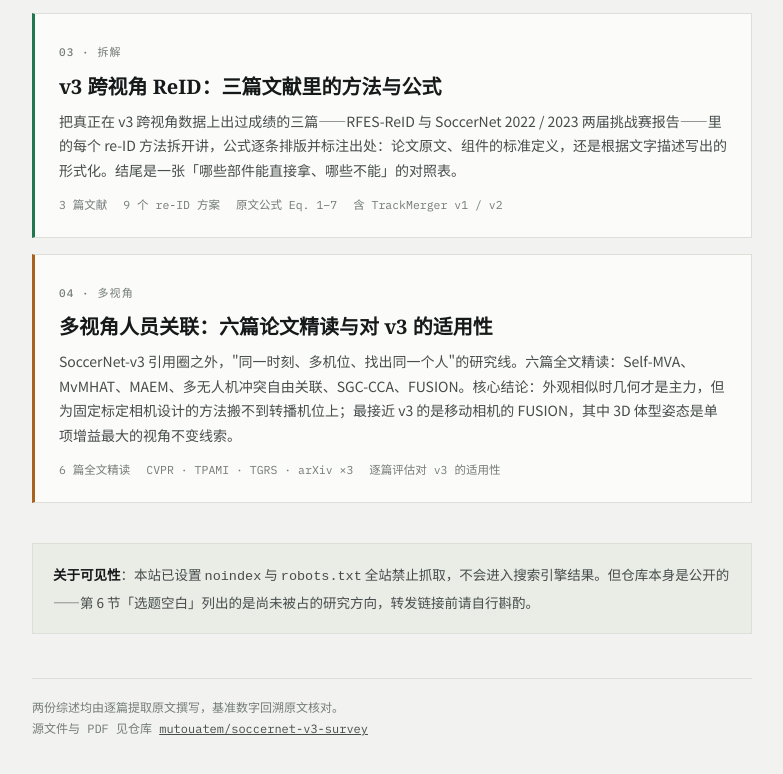
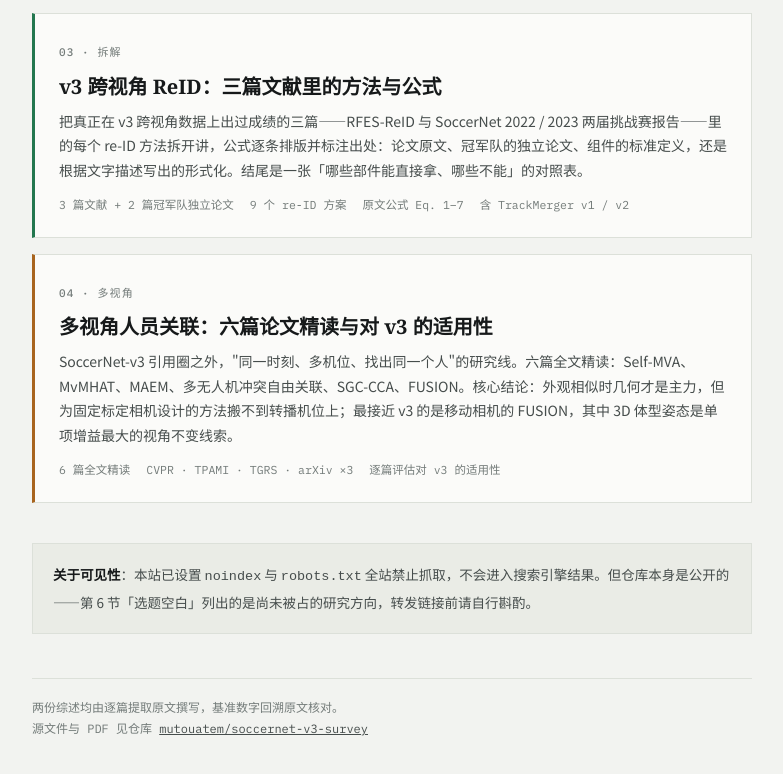
Before and after one commit to mutouatem/soccernet-v3-survey, a plain HTML site: page index.html in a window 1280 px wide. Shown: the part 887-1661 px from the top of the page, without its empty margins (248-1031 px from the left). Drawn offline with Linux system fonts and the light colour scheme.

Commit message:
首页：第三模块说明补上两篇独立论文
Co-Authored-By: Claude Fable 5.1 <noreply@anthropic.com>

```diff
--- a/index.html
+++ b/index.html
@@ -89,8 +89,8 @@ footer a{color:var(--ink-2)}
     <a class="card" href="reid-methods.html" style="--edge:var(--a3)">
       <span class="n">03 · 拆解</span>
       <h2>v3 跨视角 ReID：三篇文献里的方法与公式</h2>
-      <p>把真正在 v3 跨视角数据上出过成绩的三篇——RFES-ReID 与 SoccerNet 2022 / 2023 两届挑战赛报告——里的每个 re-ID 方法拆开讲，公式逐条排版并标注出处：论文原文、组件的标准定义，还是根据文字描述写出的形式化。结尾是一张「哪些部件能直接拿、哪些不能」的对照表。</p>
-      <span class="facts"><span>3 篇文献</span><span>9 个 re-ID 方案</span><span>原文公式 Eq. 1–7</span><span>含 TrackMerger v1 / v2</span></span>
+      <p>把真正在 v3 跨视角数据上出过成绩的三篇——RFES-ReID 与 SoccerNet 2022 / 2023 两届挑战赛报告——里的每个 re-ID 方法拆开讲，公式逐条排版并标注出处：论文原文、冠军队的独立论文、组件的标准定义，还是根据文字描述写出的形式化。结尾是一张「哪些部件能直接拿、哪些不能」的对照表。</p>
+      <span class="facts"><span>3 篇文献 + 2 篇冠军队独立论文</span><span>9 个 re-ID 方案</span><span>原文公式 Eq. 1–7</span><span>含 TrackMerger v1 / v2</span></span>
     </a>
     <a class="card" href="multiview-association.html" style="--edge:var(--a4)">
       <span class="n">04 · 多视角</span>
```
